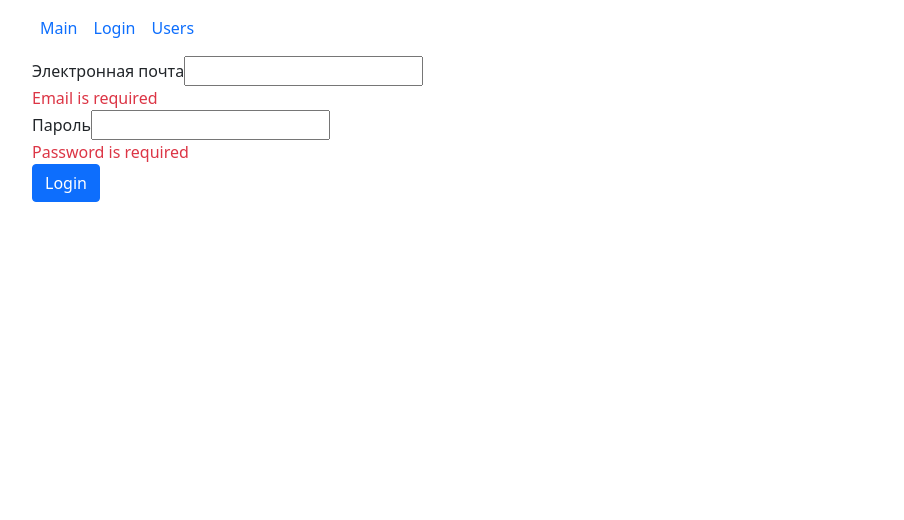
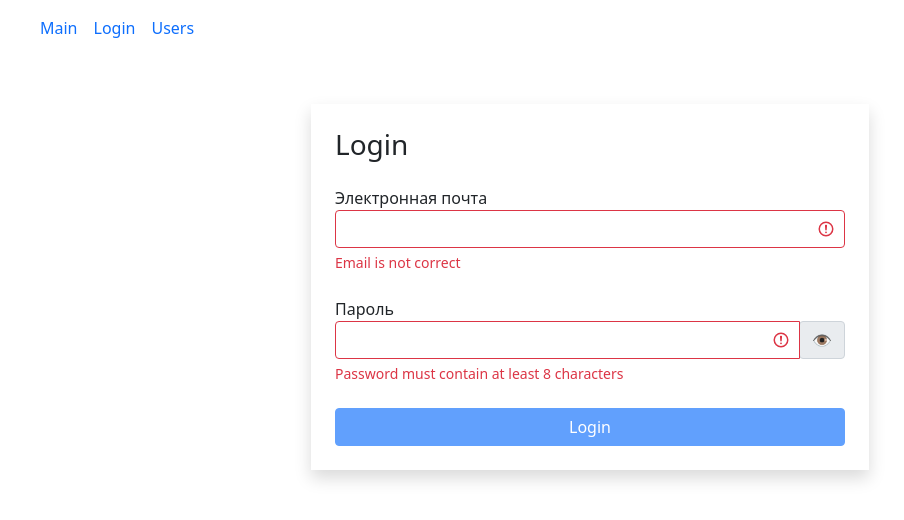
Before and after one commit to Lupushor/React_fast_company, a React (Create React App) app: page /login in a window 1280 px wide. Shown: the top 520 px of the page, without its empty margins (50-954 px from the left). Built offline with nearby package versions, Linux system fonts and the light colour scheme.

Commit message:
add filter by user and add validation

```diff
--- a/src/components/textField.jsx
+++ b/src/components/textField.jsx
@@ -1,18 +1,38 @@
-import React from "react";
+import React, { useState } from "react";
 import PropTypes from "prop-types";
 
 const TextField = ({ label, type, name, value, onChange, error }) => {
+  const [showPassword, setShowPassword] = useState(false);
+
+  const toggleShowPassword = () => {
+    setShowPassword((prevState) => !prevState);
+  };
+
   return (
-    <div>
+    <div className="mb-4">
       <label htmlFor={name}>{label}</label>
+      <div className="input-group has-validation">
         <input
           id={name}
-        type={type}
+          type={showPassword ? "text" : type}
           value={value}
           onChange={onChange}
           name={name}
+          className={`form-control ${error ? "is-invalid" : ""}`}
         />
-      {error && <div className="text-danger">{error}</div>}
+        {type === "password" && (
+          <div className="input-group-append">
+            <span
+              className="input-group-text"
+              onClick={toggleShowPassword}
+              style={{ cursor: "pointer" }}
+            >
+              {showPassword ? "🙈" : "👁️"}
+            </span>
+          </div>
+        )}
+        {error && <div className="invalid-feedback">{error}</div>}
+      </div>
     </div>
   );
 };
--- a/src/components/usersList.jsx
+++ b/src/components/usersList.jsx
@@ -12,6 +12,7 @@ import _ from "lodash";
 const UsersList = () => {
   const [currentPage, setCurrentPage] = useState(1);
   const [professions, setProfessions] = useState();
+  const [searchQuery, setSearchQuary] = useState("");
   const [selectedProf, setSelectedProf] = useState();
   const [sortBy, setSortBy] = useState({ path: "name", order: "asc" });
   const [users, setUsers] = useState();
@@ -39,7 +40,7 @@ const UsersList = () => {
 
   useEffect(() => {
     setCurrentPage(1);
-  }, [selectedProf]);
+  }, [selectedProf, searchQuery]);
 
   const handlePageChange = (pageIndex) => {
     setCurrentPage(pageIndex);
@@ -47,6 +48,12 @@ const UsersList = () => {
 
   const handleProfessionalSelect = (item) => {
     setSelectedProf(item);
+    if (searchQuery !== "") setSearchQuary("");
+  };
+
+  const handleSearchQuery = ({ target }) => {
+    setSelectedProf(undefined);
+    setSearchQuary(target.value);
   };
 
   const handleSort = (item) => {
@@ -54,7 +61,11 @@ const UsersList = () => {
   };
 
   if (users) {
-    const filteredUsers = selectedProf
+    const filteredUsers = searchQuery
+      ? users.filter((user) =>
+          user.name.toLowerCase().includes(searchQuery.toLowerCase())
+        )
+      : selectedProf
       ? users.filter(
           (user) =>
             JSON.stringify(user.profession) === JSON.stringify(selectedProf)
@@ -84,6 +95,15 @@ const UsersList = () => {
         )}
         <div className="d-flex flex-column">
           <SearchStatus length={itemsCount} />
+          <input
+            className="form-control me-2"
+            type="search"
+            name="searchQuery"
+            placeholder="Введите запрос"
+            onChange={handleSearchQuery}
+            aria-label="Search"
+            value={searchQuery}
+          ></input>
           {itemsCount > 0 && (
             <UsersTable
               users={userCrop}
--- a/src/layout/login.jsx
+++ b/src/layout/login.jsx
@@ -13,8 +13,18 @@ const Login = () => {
   };
 
   const validatorConfig = {
-    email: { isRequired: { message: "Email is required" } },
-    password: { isRequired: { message: "Password is required" } },
+    email: {
+      isRequired: { message: "Email is required" },
+      isEmail: { message: "Email is not correct" },
+    },
+    password: {
+      isRequired: { message: "Password is required" },
+      isCapitalSymbol: {
+        message: "Password must contain at least one capital letter",
+      },
+      isContainDigit: { message: "Password must contain at least one digit" },
+      min: { message: "Password must contain at least 8 characters", value: 8 },
+    },
   };
 
   useEffect(() => {
@@ -28,6 +38,8 @@ const Login = () => {
     return Object.keys(errors).length === 0;
   };
 
+  const isValid = Object.keys(errors).length === 0;
+
   const handleSubmit = (e) => {
     console.log(e);
 
@@ -40,6 +52,10 @@ const Login = () => {
   };
 
   return (
+    <div className="container mt-5">
+      <div className="row">
+        <div className="col-md-6 offset-md-3 shadow p-4">
+          <h3 className="mb-4">Login</h3>
           <form onSubmit={handleSubmit}>
             <TextField
               label="Электронная почта"
@@ -66,10 +82,17 @@ const Login = () => {
           <label htmlFor="radio2">Radio 2</label>
         </div>
       </div> */}
-      <button className="btn btn-primary" type="button">
+            <button
+              className="btn btn-primary w-100 mx-auto"
+              type="submit"
+              disabled={!isValid}
+            >
               Login
             </button>
           </form>
+        </div>
+      </div>
+    </div>
   );
 };
 
--- a/src/utils/validator.js
+++ b/src/utils/validator.js
@@ -1,17 +1,47 @@
 export function validator(data, config) {
   const errors = {};
 
+
   function validate(validateMethod, data, config) {
+
+    let statusValidate;
+
     switch (validateMethod) {
       case "isRequired":
-        if (!data.trim()) return config.message;
+        statusValidate = !data.trim()
+        break;
 
+      case "isEmail":
+        // eslint-disable-next-line no-case-declarations
+        const emailRegExp = /^\S+@\S+\.\S+$/g;
+        statusValidate = !emailRegExp.test(data);
+        break;
+
+
+      case "isCapitalSymbol":
+        // eslint-disable-next-line no-case-declarations
+        const capitalRegExp = /[A-Z]/g;
+        statusValidate = !capitalRegExp.test(data);
+        break;
+
+      case "isContainDigit":
+        // eslint-disable-next-line no-case-declarations
+        const digitRegExp = /\d+/g;
+        statusValidate = !digitRegExp.test(data);
+        break;
+
+      case "min":
+        statusValidate = data.length < config.value;
         break;
 
       default:
         break;
     }
+    if (statusValidate) {
+      return config.message;
+    }
   }
+
   for (const fieldName in data) {
     for (const validateMethod in config[fieldName]) {
       const error = validate(
```
Lines whose indentation alone changed are shown as unchanged.
